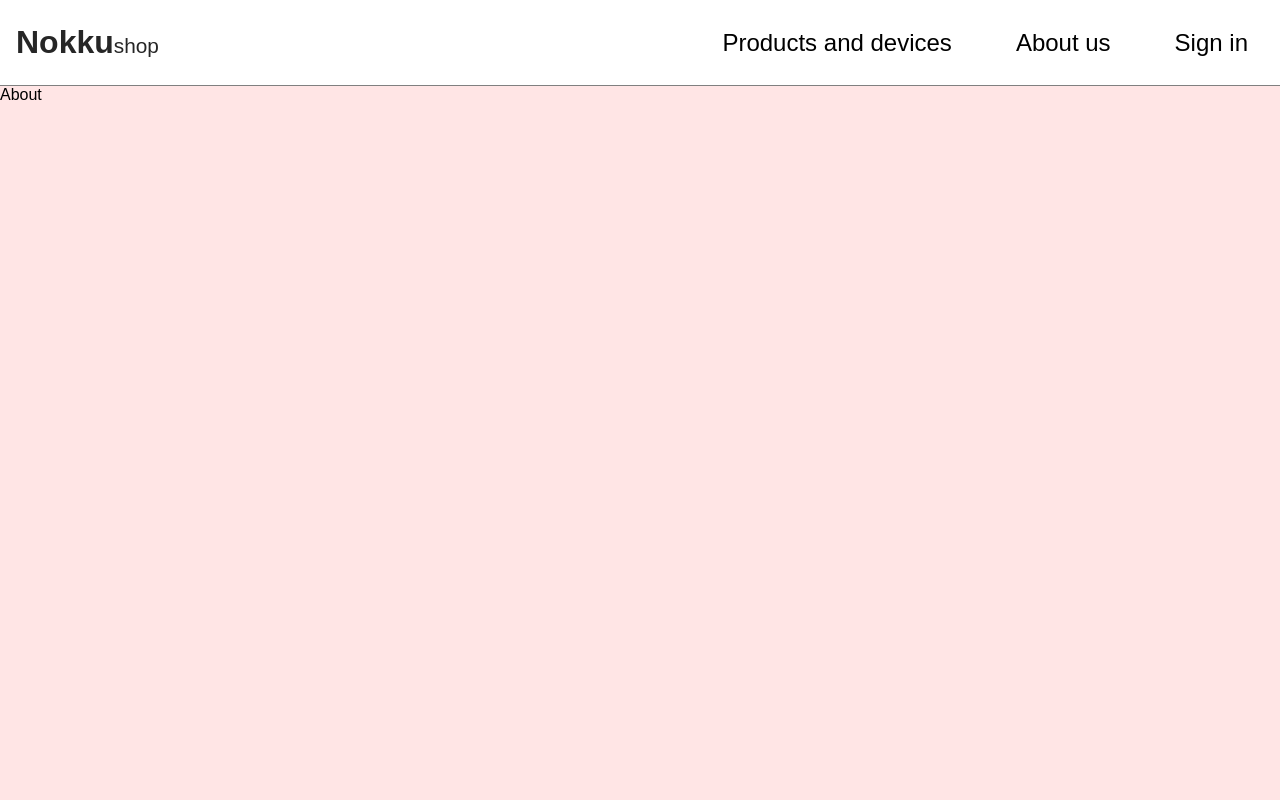
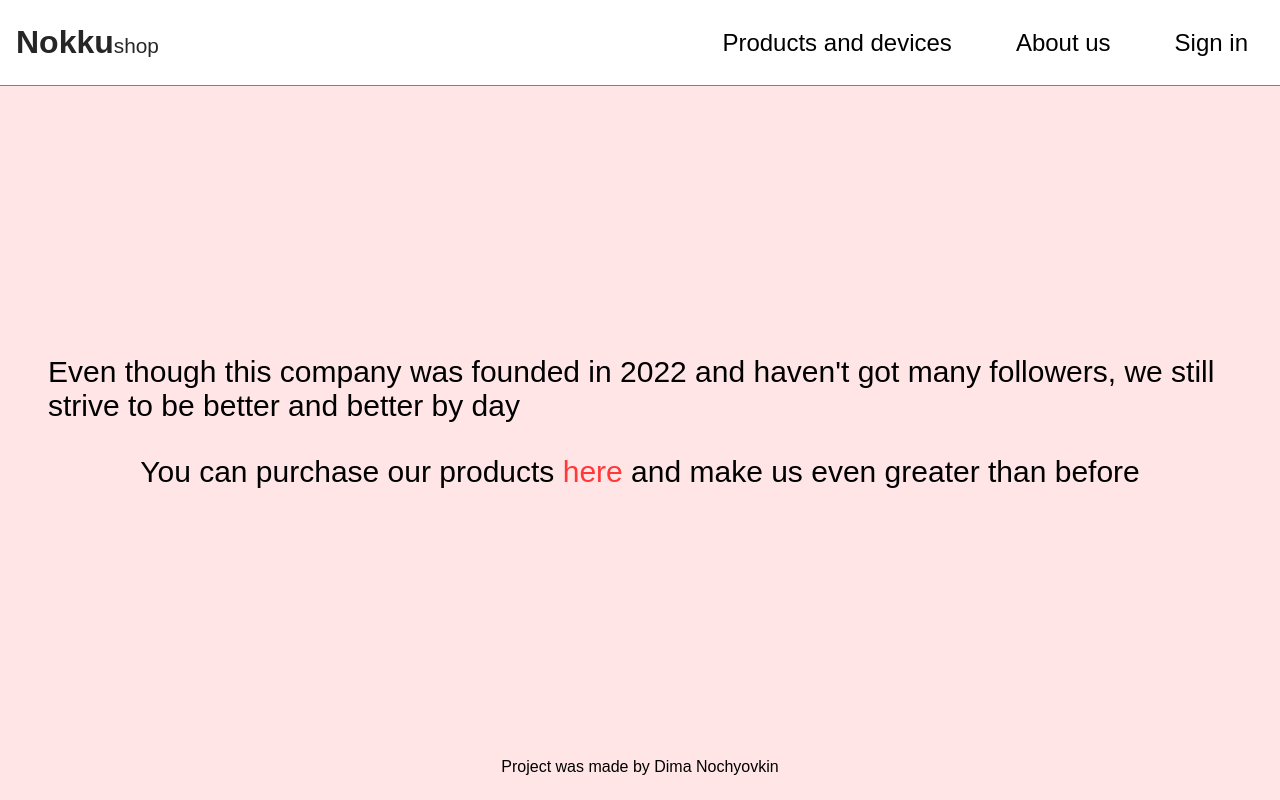
Before and after one commit to nocdim/shopping_web-site, a React (Create React App) app in the folder client/: page /about in a window 1280 px wide. Built offline with nearby package versions, Linux system fonts and the light colour scheme; a web font is replaced by a local one.

Commit message:
about section done

```diff
--- /dev/null
+++ b/client/src/components/styled/About.tsx
@@ -0,0 +1,33 @@
+import styled from "styled-components";
+
+const Container = styled.div`
+    display: flex;
+    margin: 0;
+    padding: 0;
+    align-items: center;
+    justify-content: center;
+    flex-direction: column;
+    height: calc(100vh - 8rem);
+    span {
+        font-size: 30px;
+        font-weight: 500;
+        padding: 1rem 3rem;
+        a {
+            color: #ff3838;
+            text-decoration: none;
+        }
+    }
+`
+const Footer = styled.div`
+    display: flex;
+    margin: 0;
+    padding: 0;
+    align-items: center;
+    justify-content: center;
+
+`
+
+export {
+    Container,
+    Footer
+}
--- a/client/src/pages/About.tsx
+++ b/client/src/pages/About.tsx
@@ -1,9 +1,18 @@
 import React from 'react'
+import { Container, Footer } from '../components/styled/About'
+import { SHOP_ROUTE } from '../utils/consts'
 
 const About = () => {
-  return (
-    <div>About</div>
-  )
+    return (
+        <>
+        <Container>
+            <span>Even though this company was founded in 2022 and haven't got many followers, we still strive to be better and better by day</span>
+            <span>You can purchase our products <a href={SHOP_ROUTE}>here</a> and make us even greater than before</span>
+        </Container>
+        <Footer>Project was made by Dima Nochyovkin</Footer>
+        </>
+
+    )
 }
 
 export default About
```
